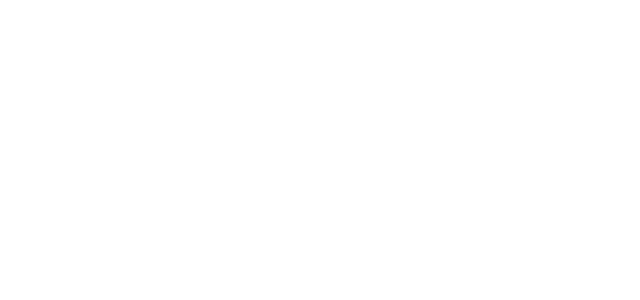
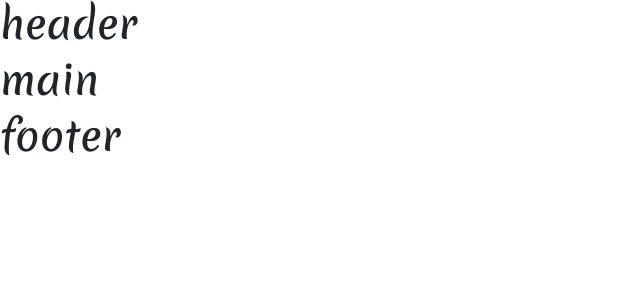
Before and after one commit to agostinoluca/fotoalbum-frontend, a Vue app: page / in a window 1280 px wide. Shown: the top 300 px of the page, without its empty margins (0-640 px from the left). Built offline with nearby package versions, Linux system fonts and the light colour scheme.

Commit message:
add components header, main and footer

```diff
--- a/src/App.vue
+++ b/src/App.vue
@@ -1,7 +1,21 @@
 <script>
+import AppHeader from "./components/AppHeader.vue";
+import AppMain from "./components/AppMain.vue";
+import AppFooter from "./components/AppFooter.vue";
+export default {
+  name: 'App',
+  components: {
+    AppHeader,
+    AppMain,
+    AppFooter
+  },
+}
 </script>
 
 <template>
+  <AppHeader></AppHeader>
+  <AppMain></AppMain>
+  <AppFooter></AppFooter>
 </template>
 
 <style></style>
--- /dev/null
+++ b/src/components/AppFooter.vue
@@ -0,0 +1,14 @@
+<script>
+export default {
+    name: 'AppFooter',
+}
+</script>
+
+<template>
+    <footer>
+        <h1>footer</h1>
+    </footer>
+</template>
+
+
+<style scoped></style>
--- /dev/null
+++ b/src/components/AppHeader.vue
@@ -0,0 +1,14 @@
+<script>
+export default {
+    name: 'AppHeader',
+}
+</script>
+
+<template>
+    <header>
+        <h1>header</h1>
+    </header>
+</template>
+
+
+<style scoped></style>
--- /dev/null
+++ b/src/components/AppMain.vue
@@ -0,0 +1,14 @@
+<script>
+export default {
+    name: 'AppMain',
+}
+</script>
+
+<template>
+    <main>
+        <h1>main</h1>
+    </main>
+</template>
+
+
+<style scoped></style>
```
